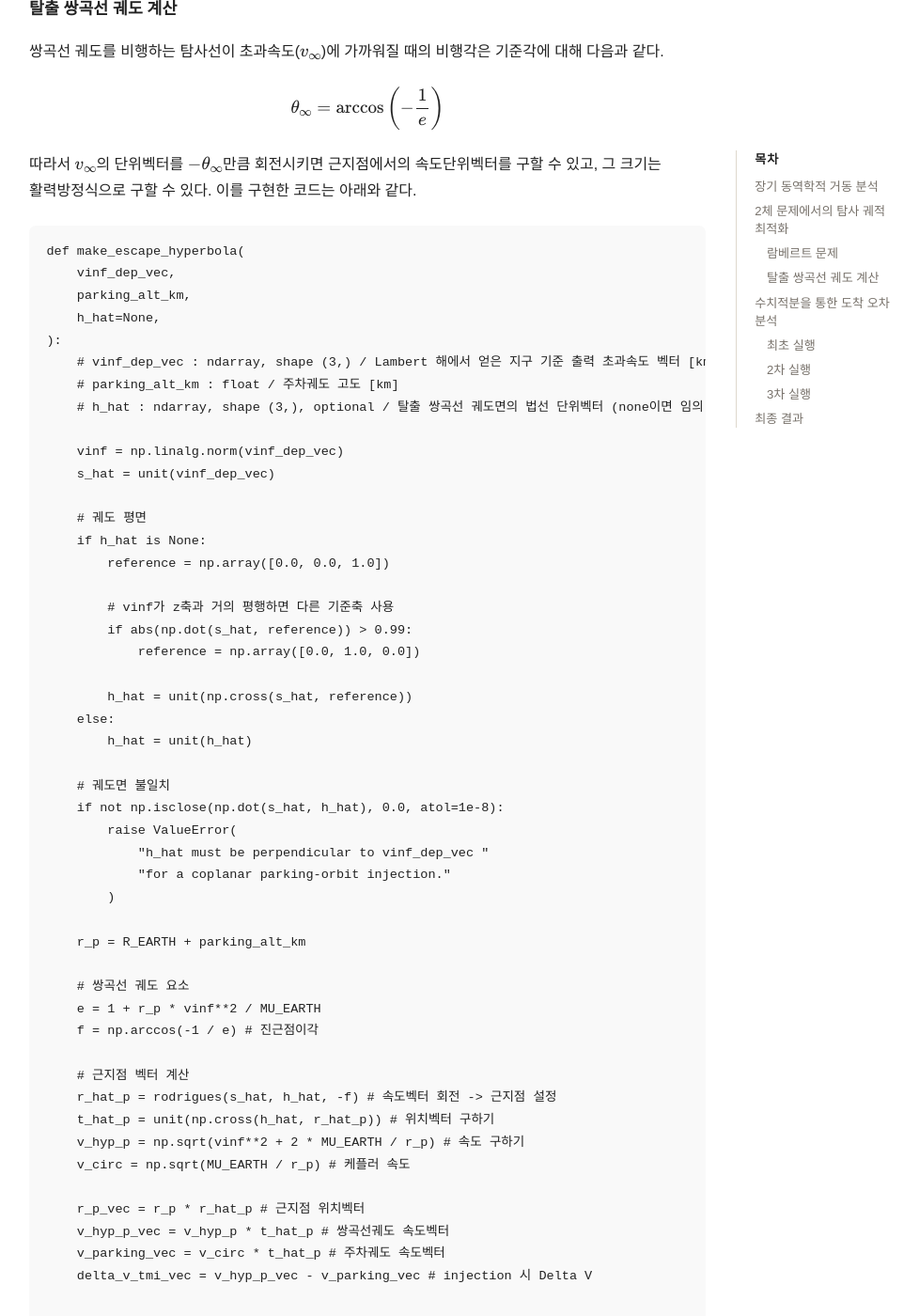
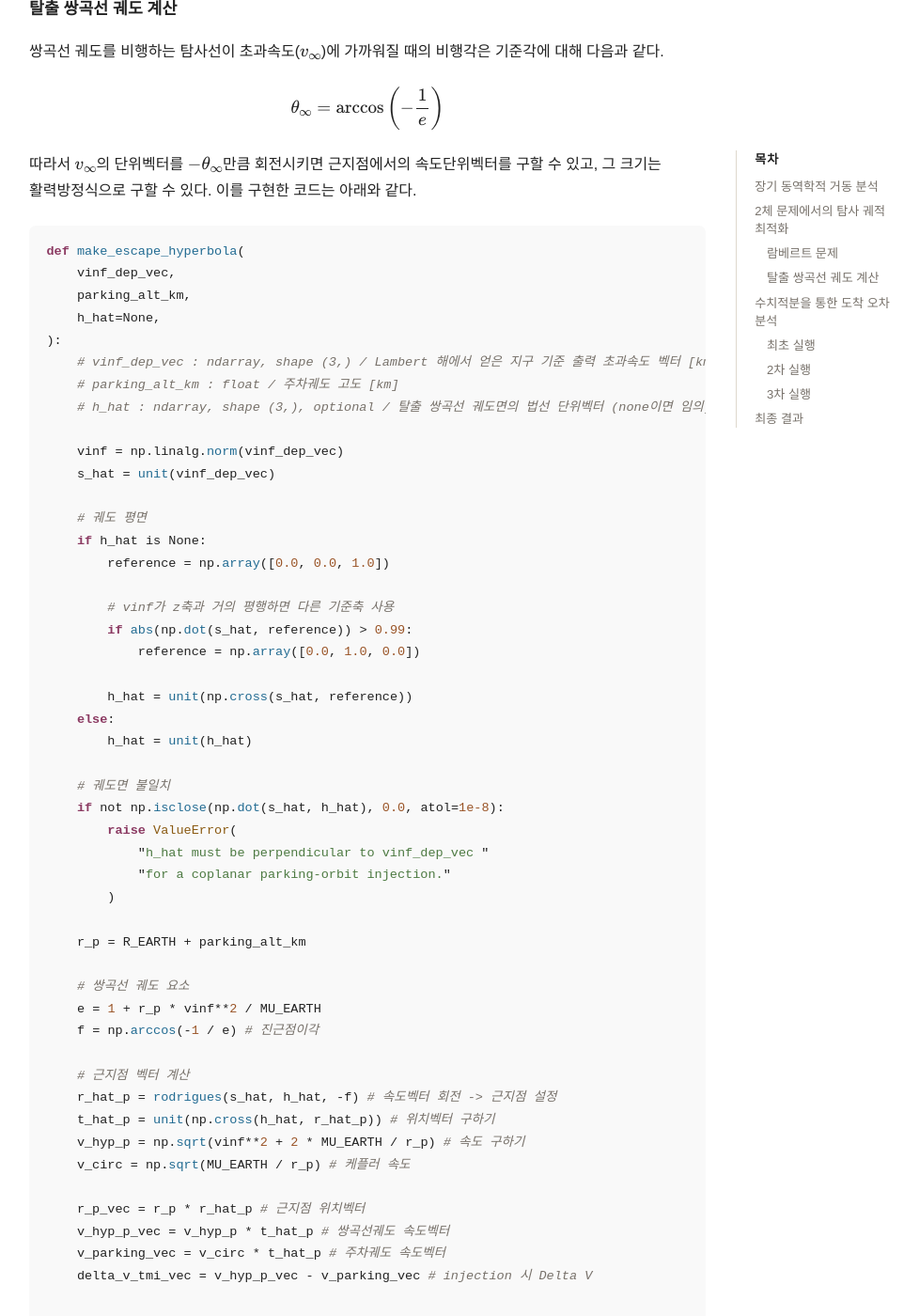
Before and after one commit to shami-momo/shami-momo.github.io, a Jekyll site: the page built from _posts/2026-09-07-2002AA29.md, in a window 1280 px wide and 1400 px high, scrolled down 5705 px. Shown: the whole window at 94% size, without its empty margins (249-1227 px from the left). Built offline with Jekyll 4.4.1, drawn with Linux system fonts in a browser that asks for light colours; some web fonts are replaced; comment, search, counter and statistics services are not loaded; some of the changed text lies outside the part shown.

Commit message:
aa29 update

````diff
--- a/_posts/2026-09-07-2002AA29.md
+++ b/_posts/2026-09-07-2002AA29.md
@@ -87,7 +87,7 @@ def solve_lambert(
 2090년부터 2110년까지의 NASA JPL Horizons 데이터를 호출한 뒤 해당 일자 중 TOF가 30일부터 730일까지의 기간을 갖도록 출발 시기와 도착 시기를 바꿔가며 5일 간격으로 계산하였다. 그 결과 그려진 $C_3$와 도착 $v_\infty$ 산점도는 아래와 같다.
 
 <figure class="figure-85">
-  <img src="{{ '/assets/images/posts/2026-09-07-2002AA29/v_c3_2100.webp' | relative_url }}">
+  <img src="{{ '/assets/images/posts/2026-09-07-2002AA29/v_c3.webp' | relative_url }}">
   <figcaption>출발 $C_3$와 도착 $v_\infty$ 산점도.</figcaption>
 </figure>
 
@@ -106,7 +106,7 @@ $$\theta_\infty=\arccos\left(-\frac{1}{e}\right)$$
 
 따라서 $v_\infty$의 단위벡터를 $-\theta_\infty$만큼 회전시키면 근지점에서의 속도단위벡터를 구할 수 있고, 그 크기는 활력방정식으로 구할 수 있다. 이를 구현한 코드는 아래와 같다.
 
-```
+```python
 def make_escape_hyperbola(
     vinf_dep_vec,
     parking_alt_km,
@@ -273,12 +273,12 @@ Miss norm [km] : 1.5160696293469542
 </figure>
 
 <figure class="figure-85">
-  <img src="{{ '/assets/images/posts/2026-09-07-2002AA29/aa29_approach_3d.webp' | relative_url }}">
+  <img src="{{ '/assets/images/posts/2026-09-07-2002AA29/aa29_approach.webp' | relative_url }}">
   <figcaption>탐사선의 비행 궤적.</figcaption>
 </figure>
 
 <figure class="figure-85">
-  <img src="{{ '/assets/images/posts/2026-09-07-2002AA29/aa29_approach_parameters.webp' | relative_url }}">
+  <img src="{{ '/assets/images/posts/2026-09-07-2002AA29/aa29_approach_parameter.webp' | relative_url }}">
   <figcaption>비행 기간 중 목표까지의 거리와 상대속도 변화.</figcaption>
 </figure>
 
````
Also changed, not shown: assets/images/posts/2026-09-07-2002AA29/aa29_approach.webp (added), assets/images/posts/2026-09-07-2002AA29/aa29_approach_3d.webp (deleted), assets/images/posts/2026-09-07-2002AA29/aa29_approach_parameter.webp (renamed from assets/images/posts/2026-09-07-2002AA29/aa29_approach_parameters.webp), assets/images/posts/2026-09-07-2002AA29/v_c3.webp (renamed from assets/images/posts/2026-09-07-2002AA29/v_c3_2100.webp).
